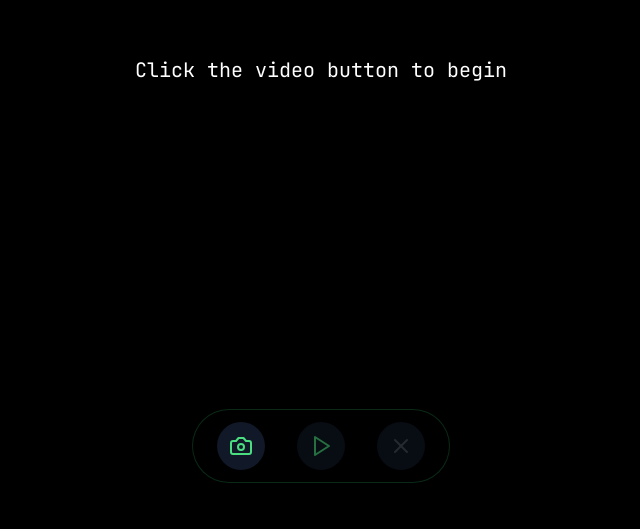
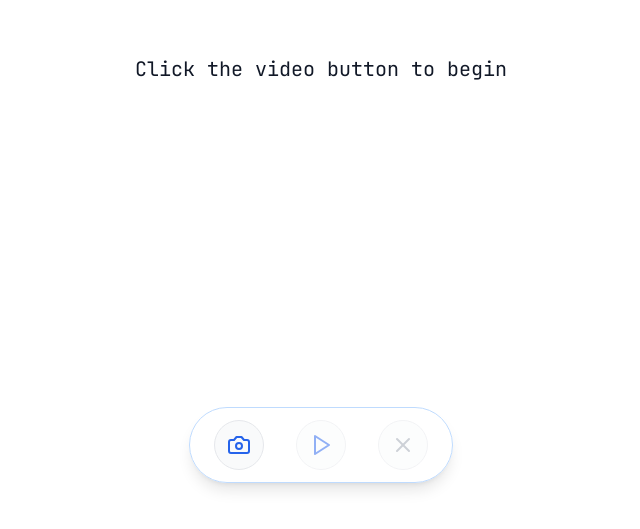
Before and after one commit to 3akare/snoopy, a Next.js app in the folder client/: page / in a window 1280 px wide. Shown: the part 261-790 px from the top of the page, without its empty margins (319-959 px from the left). Built offline with nearby package versions, Linux system fonts and the light colour scheme.

Commit message:
style [client]: UI changes. change color scheme

```diff
--- a/client/src/app/components/ControlDock.tsx
+++ b/client/src/app/components/ControlDock.tsx
@@ -25,19 +25,19 @@ const ControlDock = ({
   };
 
   return (
-    <div className="sticky bottom-0 left-0 right-0 flex justify-center pb-6 pt-2">
-      <div className="bg-black/80 backdrop-blur-md border border-green-900/50 rounded-full px-6 py-3 shadow-lg flex items-center gap-8">
+    <div className="sticky bottom-0 left-0 right-0 flex justify-center pb-4 md:pb-6 pt-2">
+      <div className="bg-white/90 backdrop-blur-md border border-blue-200 rounded-full px-4 md:px-6 py-2 md:py-3 shadow-lg flex items-center gap-4 md:gap-8">
         {/* First Button (Camera/Stop/Trash) */}
         <button
           onClick={handleFirstButtonClick}
           disabled={["loading", "show-text"].includes(state)}
           className={cn(
-            "p-3 rounded-full transition-all transform hover:scale-110",
+            "p-2 md:p-3 rounded-full transition-all transform hover:scale-110",
             state === "recording"
-              ? "bg-green-900/50 text-green-400 shadow-md"
+              ? "bg-blue-100 text-blue-600 shadow-md border border-blue-200"
               : state === "ready"
-                ? "bg-gray-800 text-gray-300 shadow-md"
-                : "bg-gray-900 hover:bg-gray-800 text-green-400",
+                ? "bg-gray-100 text-gray-600 shadow-md border border-gray-200"
+                : "bg-gray-50 hover:bg-gray-100 text-blue-600 border border-gray-200",
             ["loading", "show-text"].includes(state) && "opacity-50 cursor-not-allowed",
           )}
           aria-label={
@@ -52,31 +52,32 @@ const ControlDock = ({
           onClick={onPlayTranslatedText}
           disabled={!isTextAvailable || ["recording", "loading"].includes(state)}
           className={cn(
-            "p-3 rounded-full transition-all transform hover:scale-110",
-            isPlaying ? "bg-green-900/50 text-green-400 shadow-md" : "bg-gray-900 hover:bg-gray-800 text-green-400",
+            "p-2 md:p-3 rounded-full transition-all transform hover:scale-110",
+            isPlaying
+              ? "bg-blue-100 text-blue-600 shadow-md border border-blue-200"
+              : "bg-gray-50 hover:bg-gray-100 text-blue-600 border border-gray-200",
             (!isTextAvailable || ["recording", "loading"].includes(state)) && "opacity-50 cursor-not-allowed",
           )}
           aria-label={isPlaying ? "Restart speech" : "Play translated text"}
         >
-          <Play className="w-6 h-6" />
+          <Play className="w-5 h-5 md:w-6 md:h-6" />
         </button>
-
         {/* Send Button */}
         <button
           onClick={state === "ready" ? onSendRecording : onResetRecorder}
           disabled={["recording", "loading", "default"].includes(state)}
           className={cn(
-            "p-3 rounded-full transition-all transform hover:scale-110",
+            "p-2 md:p-3 rounded-full transition-all transform hover:scale-110",
             state === "ready"
-              ? "bg-green-900/50 text-green-400 shadow-md"
+              ? "bg-blue-100 text-blue-600 shadow-md border border-blue-200"
               : state === "show-text" || state === "error"
-                ? "bg-gray-900 hover:bg-gray-800 text-green-400"
-                : "bg-gray-900 text-gray-600",
+                ? "bg-gray-50 hover:bg-gray-100 text-blue-600 border border-gray-200"
+                : "bg-gray-50 text-gray-400 border border-gray-200",
             ["recording", "loading", "default"].includes(state) && "opacity-50 cursor-not-allowed",
           )}
           aria-label={state === "ready" ? "Send recording" : "Reset"}
         >
-          {state === "ready" ? <Send className="w-6 h-6" /> : <X className="w-6 h-6" />}
+          {state === "ready" ? <Send className="w-5 h-5 md:w-6 md:h-6" /> : <X className="w-5 h-5 md:w-6 md:h-6" />}
         </button>
       </div>
     </div>
--- a/client/src/app/components/Recorder.tsx
+++ b/client/src/app/components/Recorder.tsx
@@ -7,14 +7,14 @@ const Recorder = forwardRef<HTMLDivElement, RecorderProps>(({ onReset, onRetry,
     <div ref={ref} className="flex flex-col items-center justify-center h-full">
       {state === "default" && (
         <div className="flex flex-col items-center justify-center h-full">
-          <p className="text-xl text-center text-white">Click the video button to begin</p>
+          <p className="text-xl text-center text-gray-900">Click the video button to begin</p>
         </div>
       )}
       {state === "recording" && (
         <div className="flex flex-col items-center justify-center h-full">
           <div className="text-center">
-            <div className="inline-flex items-center gap-2 bg-green-900/30 text-green-400 px-4 py-2 rounded-full">
-              <div className="w-3 h-3 bg-green-500 rounded-full animate-pulse"></div>
+            <div className="inline-flex items-center gap-2 bg-blue-50 text-blue-600 px-4 py-2 rounded-full border border-blue-200">
+              <div className="w-3 h-3 bg-blue-500 rounded-full animate-pulse"></div>
               <p className="font-medium">Recording...</p>
             </div>
           </div>
@@ -22,8 +22,8 @@ const Recorder = forwardRef<HTMLDivElement, RecorderProps>(({ onReset, onRetry,
       )}
       {state === "ready" && (
         <div className="flex flex-col items-center justify-center h-full">
-          <p className="text-xl text-center mb-4 text-white">Ready to send</p>
-          <p className="text-base text-center text-green-400">
+          <p className="text-xl text-center mb-4 text-gray-900">Ready to send</p>
+          <p className="text-base text-center text-blue-600">
             Click Send to upload the video or Delete to discard the recording.
           </p>
         </div>
@@ -31,25 +31,27 @@ const Recorder = forwardRef<HTMLDivElement, RecorderProps>(({ onReset, onRetry,
       {state === "loading" && (
         <div className="flex flex-col items-center justify-center h-full">
           <div className="text-center">
-            <Loader2 className="w-10 h-10 text-green-500 animate-spin mx-auto mb-4" />
-            <p className="text-lg text-white">Processing your recording...</p>
+            <Loader2 className="w-10 h-10 text-blue-500 animate-spin mx-auto mb-4" />
+            <p className="text-lg text-black">Processing your recording...</p>
           </div>
         </div>
       )}
       {state === "error" && (
         <div className="flex flex-col items-center justify-center h-full">
           <div className="text-center">
-            <p className="text-red-400 text-xl mb-2">An error occurred</p>
-            <div className="flex gap-4 justify-center">
+            <p className="text-red-600 text-xl mb-2">An error occurred</p>
+            <div className="flex gap-2 justify-center">
               <button
                 onClick={onRetry}
-                className="px-4 py-2 bg-green-400/30 text-green-400 rounded-md text-sm hover:bg-green-400/50"
-              > Retry
+                className="px-4 py-2 bg-gray-100 text-gray-900 rounded-md text-sm hover:bg-gray-200 border border-gray-300"
+              >
+                Retry
               </button>
               <button
                 onClick={onReset}
-                className="px-4 py-2 bg-red-900/30 text-red-400 rounded-md text-sm hover:bg-red-900/50"
-              > Delete
+                className="px-4 py-2 bg-red-50 text-red-600 rounded-md text-sm hover:bg-red-100 border border-red-200"
+              >
+                Delete
               </button>
             </div>
           </div>
--- a/client/src/app/components/TextDisplay.tsx
+++ b/client/src/app/components/TextDisplay.tsx
@@ -11,13 +11,13 @@ const TextDisplay = forwardRef<HTMLDivElement, TextDisplayProps>(({
 }, ref) => {
     if (!translatedText) return null;
     return (
-        <div ref={ref} className="relative flex-1 p-6 overflow-auto leading-relaxed font-mono bg-black/50">
+        <div ref={ref} className="relative flex-1 p-6 overflow-auto leading-relaxed font-mono bg-white/50">
             <div className="text-2xl text-center leading-relaxed md:text-left md:text-xl ">
                 {words.map((word, index) => (
                     <span key={index}
                         className={cn(
                             "transition-colors duration-200",
-                            index === highlightedIndex ? "text-green-400 font-medium" : "text-gray-500",
+                            index === highlightedIndex ? "text-blue-600 font-medium" : "text-gray-400",
                         )}>
                         {word}{" "}
                     </span>
@@ -25,7 +25,7 @@ const TextDisplay = forwardRef<HTMLDivElement, TextDisplayProps>(({
             </div>
             <button
                 onClick={onCopyToClipboard}
-                className="absolute top-3 right-3 p-2 rounded-md hover:bg-gray-800 text-green-400"
+                className="absolute top-3 right-3 p-2 rounded-md hover:bg-gray-100 text-blue-600 border border-gray-200"
                 aria-label="Copy to clipboard"
             >
                 <Copy className="w-5 h-5" />
--- a/client/src/app/globals.css
+++ b/client/src/app/globals.css
@@ -4,33 +4,33 @@
 
 @layer base {
   :root {
-    --background: 0 0% 0%;
-    --foreground: 0 0% 100%;
+    --background: 0 0% 100%;
+    --foreground: 222.2 84% 4.9%;
 
-    --card: 0 0% 3%;
-    --card-foreground: 0 0% 100%;
+    --card: 0 0% 100%;
+    --card-foreground: 222.2 84% 4.9%;
 
-    --popover: 0 0% 3%;
-    --popover-foreground: 0 0% 100%;
+    --popover: 0 0% 100%;
+    --popover-foreground: 222.2 84% 4.9%;
 
-    --primary: 142 76% 56%;
-    --primary-foreground: 0 0% 0%;
+    --primary: 221.2 83.2% 53.3%;
+    --primary-foreground: 210 40% 98%;
 
-    --secondary: 240 4% 16%;
-    --secondary-foreground: 0 0% 100%;
+    --secondary: 210 40% 96%;
+    --secondary-foreground: 222.2 84% 4.9%;
 
-    --muted: 240 4% 16%;
-    --muted-foreground: 240 5% 65%;
+    --muted: 210 40% 96%;
+    --muted-foreground: 215.4 16.3% 46.9%;
 
-    --accent: 142 76% 36%;
-    --accent-foreground: 0 0% 100%;
+    --accent: 210 40% 96%;
+    --accent-foreground: 222.2 84% 4.9%;
 
-    --destructive: 0 63% 31%;
-    --destructive-foreground: 0 0% 100%;
+    --destructive: 0 84.2% 60.2%;
+    --destructive-foreground: 210 40% 98%;
 
-    --border: 240 4% 16%;
-    --input: 240 4% 16%;
-    --ring: 142 76% 36%;
+    --border: 214.3 31.8% 91.4%;
+    --input: 214.3 31.8% 91.4%;
+    --ring: 221.2 83.2% 53.3%;
 
     --radius: 0.5rem;
   }
@@ -40,7 +40,6 @@
   * {
     @apply border-border;
   }
-
   body {
     @apply bg-background text-foreground;
     font-feature-settings: "rlig" 1, "calt" 1;
--- a/client/src/app/layout.tsx
+++ b/client/src/app/layout.tsx
@@ -21,14 +21,14 @@ export default function RootLayout({
   children: React.ReactNode
 }>) {
   return (
-    <html lang="en" className="dark" style={{ colorScheme: "dark" }}>
+    <html lang="en" className="light" style={{ colorScheme: "light" }}>
       <head>
         <link rel="icon" href="/favicon.ico" />
         <meta name="viewport" content="width=device-width, initial-scale=1, maximum-scale=1" />
       </head>
       <body className={`${jetbrainsMono.variable} font-mono`}>
-        <ThemeProvider attribute="class" defaultTheme="dark" enableSystem={false} disableTransitionOnChange>
-          <Toaster expand={true} richColors theme="dark" />
+        <ThemeProvider attribute="class" defaultTheme="light" enableSystem={false} disableTransitionOnChange>
+          <Toaster expand={true} />
           {children}
         </ThemeProvider>
       </body>
--- a/client/tailwind.config.ts
+++ b/client/tailwind.config.ts
@@ -26,7 +26,7 @@ const config = {
         background: "hsl(var(--background))",
         foreground: "hsl(var(--foreground))",
         primary: {
-          DEFAULT: "#4ade80", // Green-500
+          DEFAULT: "#3b82f6",
           foreground: "hsl(var(--primary-foreground))",
         },
         secondary: {
```
Also changed, not shown: client/src/app/page.tsx (+4 -4 lines).
